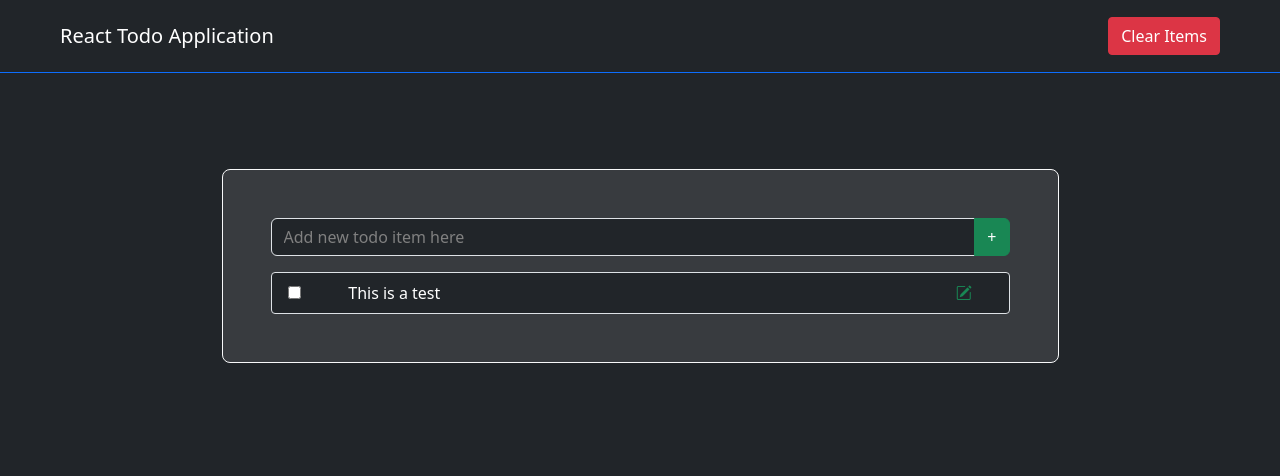
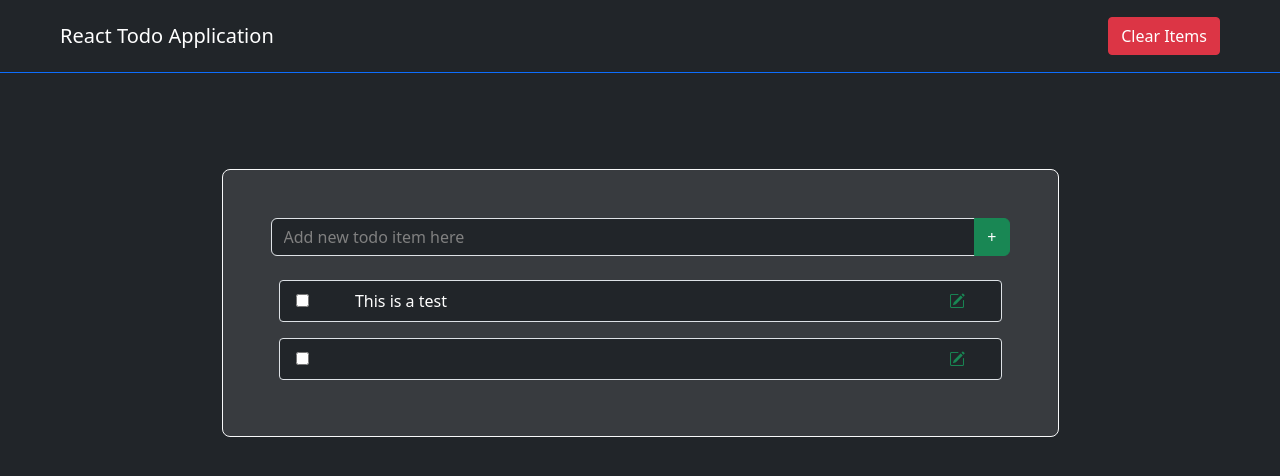
Before and after one commit to AshGreyG/To-Learn-By-Project-React-Todo, a React (Create React App) app: page / in a window 1280 px wide. Shown: the top 476 px of the page. Built offline with nearby package versions, Linux system fonts and the light colour scheme; the HTML template or start-up script is replaced by a standard one.

Commit message:
Feat : seperate the ListItem component

```diff
--- a/src/components/Form.jsx
+++ b/src/components/Form.jsx
@@ -20,7 +20,7 @@ export default function Form() {
 
         {/* @from-control: https://getbootstrap.com/docs/5.3/forms/form-control/ */}
 
-        <button className="btn btn-success text-white rounded-end text-lg">
+        <button className="btn btn-success text-white rounded-end">
           +
         </button>
       </div>
--- a/src/components/List.jsx
+++ b/src/components/List.jsx
@@ -1,17 +1,37 @@
-export default function List() {
+import React, { useState } from 'react';
+
+function ListItem(todoString) {
+
+  const [isChecked, setIsChecked] = useState(false);
+
+  // https://react.dev/learn#updating-the-screen
+  // The isChecked state is settled as false by default
+
+  const handleCheckboxChange = (event) => {
+    setIsChecked(event.target.checked);
+    console.log(`This event comes from ${event.target.type}, `,
+                `and its value is ${event.target.checked}`);
+    // @event.target:                 https://react.dev/reference/react-dom/components/input#my-checkbox-doesnt-update-when-i-click-on-it
+    // @event.target.type / .checked: https://developer.mozilla.org/en-US/docs/Web/API/HTMLInputElement#checked
+  }
+
   return (
-    <ul className="list-group rounded-0">
-
-      {/* @list-group: https://getbootstrap.com/docs/5.3/components/list-group/ */}
-
-      <li className="list-group-item bg-dark text-white justify-content-between align-items-center rounded-1">
+    <li className="list-group-item bg-dark text-white justify-content-between align-items-center border rounded-1 m-2">
       <div className="container d-flex-row m-0 p-0">
         <div className="row align-items-center">
           <div className="col-1">
-              <input type="checkbox"/>
+            <input
+              type="checkbox"
+              checked={isChecked}
+              onChange={handleCheckboxChange}
+            />
           </div>
-            <div className="col-10">
-              This is a test
+          <div
+            className="col-10"
+            style={{textDecoration: isChecked ? "line-through" : "none",
+                    color: isChecked ? "grey" : "white" }}
+          >
+            {todoString.text}
           </div>
           <div className="col-1">
             <i className="bi bi-pencil-square text-success pointer" />
@@ -22,6 +42,19 @@ export default function List() {
         </div>
       </div>
     </li>
+  )
+}
+
+function List() {
+  return (
+    <ul className="list-group rounded-0">
+
+      {/* @list-group: https://getbootstrap.com/docs/5.3/components/list-group/ */}
+
+      <ListItem text={"This is a test"}/>
+      <ListItem />
     </ul>
   )
 }
+
+export default List;
```
Lines whose indentation alone changed are shown as unchanged.
